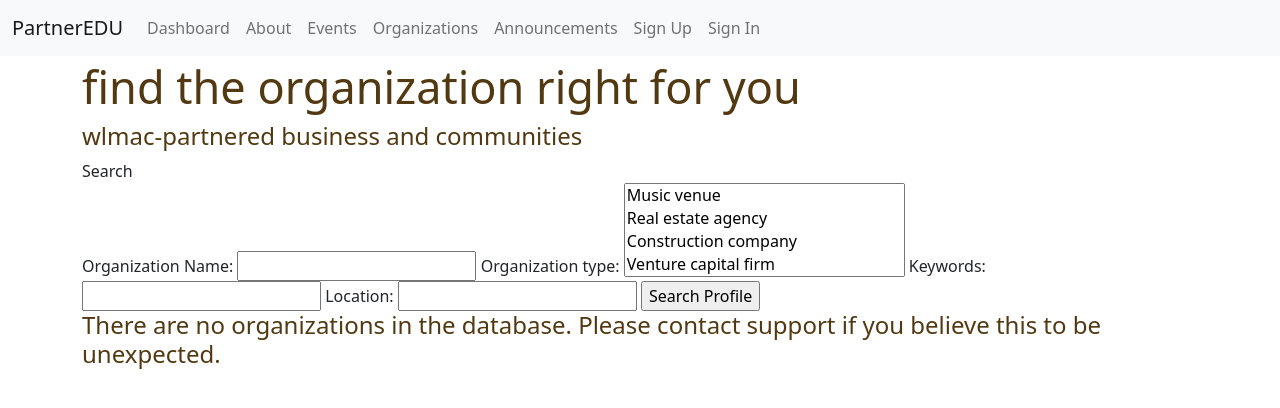
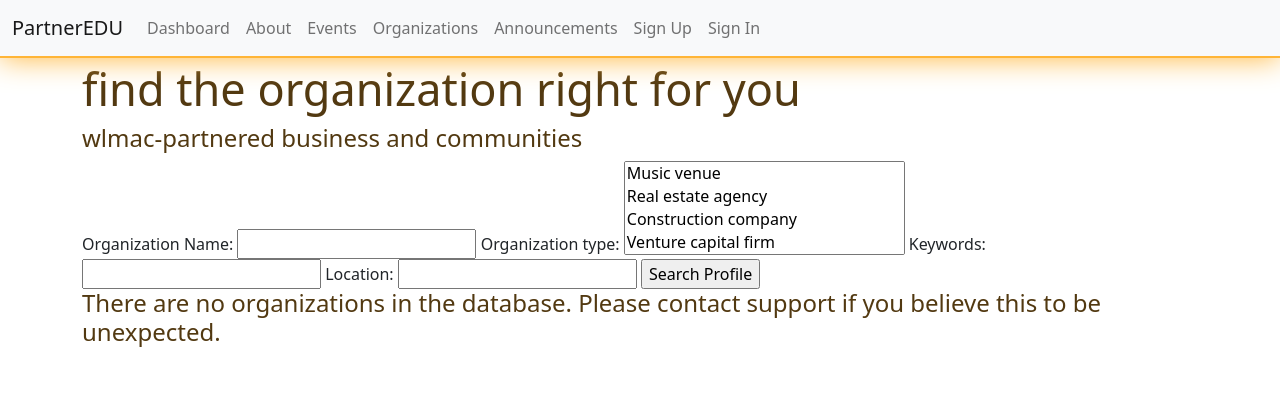
Before and after one commit to JasonLovesDoggo/PartnerEdu, a Django app: page /organizations/ in a window 1280 px wide. Shown: the top 408 px of the page. Run offline with Django 4.2, Linux system fonts and the light colour scheme; some libraries are stand-ins or nearby versions.

Commit message:
added navbar shadow

```diff
--- a/partneredu/static/css/orgs-list.css
+++ b/partneredu/static/css/orgs-list.css
@@ -1,6 +1,10 @@
 
 :root{
     --brown: #523911;
+}
+
+.main{
+
 }
 
 h1{
@@ -11,6 +15,5 @@
 
 h4{
     color: var(--brown);
-    /* font-size: 45px; */
     font-weight: 500;
 }
--- a/partneredu/static/css/project.css
+++ b/partneredu/static/css/project.css
@@ -1,4 +1,9 @@
 /* These styles are generated from project.scss. */
+
+.navbar{
+  border-bottom: 2px solid #FFB537;
+  box-shadow: 0 0 30px #FFB537;
+}
 
 .alert-debug {
   color: black;
--- a/partneredu/templates/organizations/list.html
+++ b/partneredu/templates/organizations/list.html
@@ -10,11 +10,11 @@
 {% endblock title %}
 
 {% block content %}
+  <div class="main">
     <h1>find the organization right for you</h1>
     <h4>wlmac-partnered business and communities</h3>
     <div class="search">
-      <span>Search</span>
-    <form method='GET'>
+      <form method='GET' class="search-bar">
         {{ form }}
         <input class="button" type='submit' value="Search Profile"/>
       </form>
@@ -53,4 +53,5 @@
       <h4>There are no organizations in the database. Please contact support if you believe this to be unexpected.</h4>
       {% endif %}
     {% endif %}
+    </div>
 {% endblock content %}
--- a/partneredu/templates/pages/home.html
+++ b/partneredu/templates/pages/home.html
@@ -8,7 +8,7 @@
 {% block content %}
   <div class="home">
     <div class="left">
-      <h1>partneredU</h1>
+      <h1>PartnerEDU</h1>
       <p class="detail">
         A databse for WLMAC's business and community partners for the Career and Technical Education Departement.
         Find information for at least 25 partners, filter, search and save.
```
Lines whose indentation alone changed are shown as unchanged.
